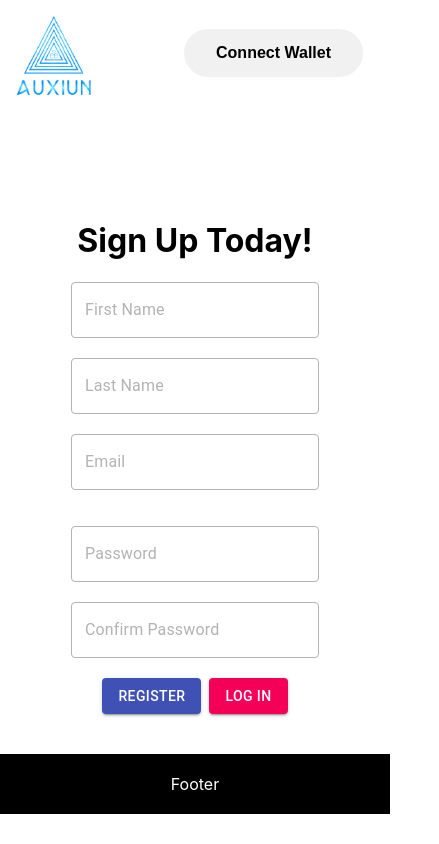
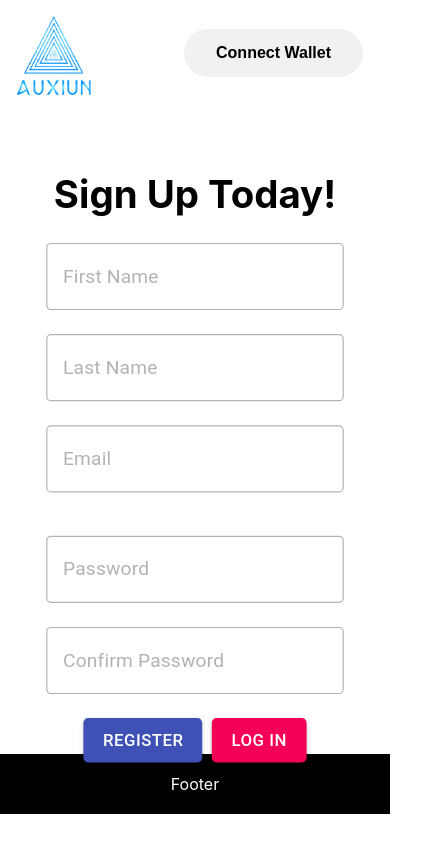
Before and after one commit to seantan1/Auxiun-webpage, a React (Create React App) app: page /register in a window 390 px wide. Shown: the whole page, 439 px wide, since content can reach past the window. Built offline with nearby package versions, Linux system fonts and the light colour scheme.

Commit message:
scaled content to look better on mobile + tablet devices

```diff
--- a/src/components/register-components/css/Register.css
+++ b/src/components/register-components/css/Register.css
@@ -5,4 +5,11 @@
 
 .content {
     text-align: center;
+
 }
+
+@media only screen and (max-width: 1024px) {
+    .content {
+        transform: scale(1.2);
+    }
+}
```
